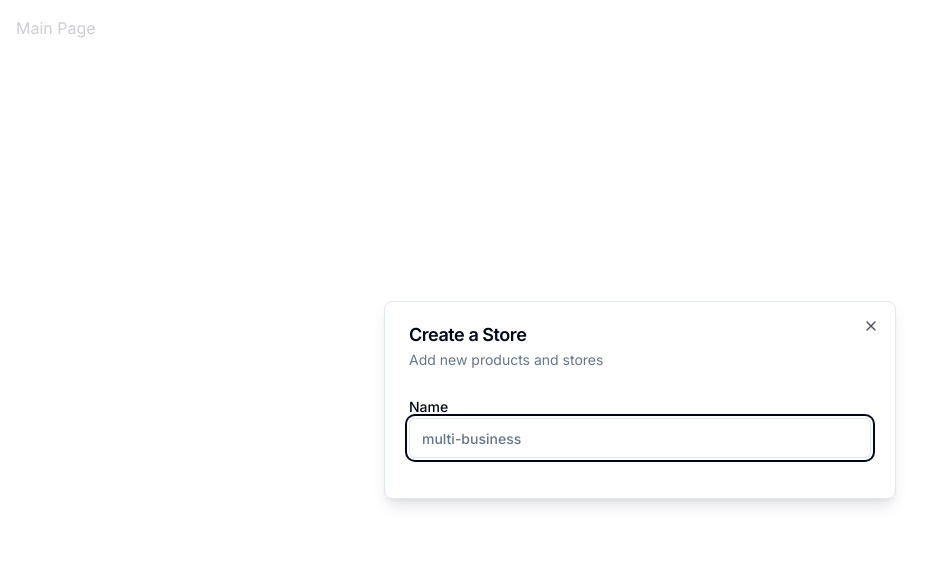
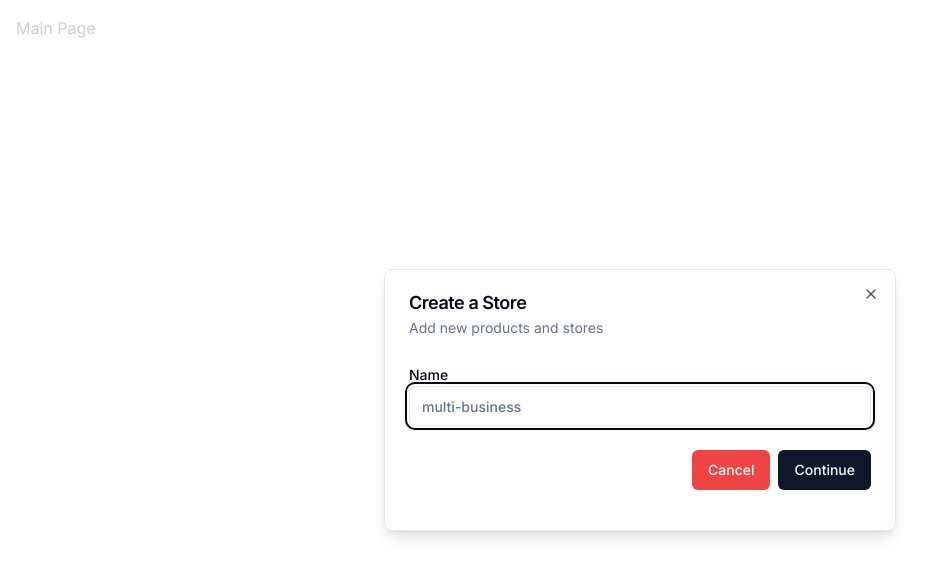
Before and after one commit to Faotu/multi-business-admin, a Next.js app: page / in a window 1280 px wide. Shown: the top 576 px of the page, without its empty margins (0-942 px from the left). Built offline with nearby package versions, Linux system fonts and the light colour scheme.

Commit message:
database and prisma config

```diff
--- a/components/modals/storeModal.tsx
+++ b/components/modals/storeModal.tsx
@@ -5,11 +5,19 @@ import { Modal } from "@/components/ui/modal";
 import * as z from "zod";
 import { useForm } from "react-hook-form";
 import { zodResolver } from "@hookform/resolvers/zod";
-import { Form, FormControl, FormField, FormItem, FormLabel } from "../ui/form";
+import {
+  Form,
+  FormControl,
+  FormField,
+  FormItem,
+  FormLabel,
+  FormMessage,
+} from "../ui/form";
 import { Input } from "../ui/input";
+import { Button } from "../ui/button";
 
 const formSchema = z.object({
-  name: z.string().min(1),
+  name: z.string().min(4),
 });
 
 export const StoreModal = () => {
@@ -22,7 +30,7 @@ export const StoreModal = () => {
     },
   });
   const onSubmit = async (values: z.infer<typeof formSchema>) => {
-    // Create a store code will be here
+    // Apend code to create users and modals in the future
   };
 
   return (
@@ -46,10 +54,18 @@ export const StoreModal = () => {
                       <FormControl>
                         <Input placeholder="multi-business" {...field} />
                       </FormControl>
+                      <FormMessage />
                     </FormLabel>
                   </FormItem>
                 )}
               />
+
+              <div className="pt-6 space-x-2 flex items-center justify-end w-full ">
+                <Button variant="destructive" onClick={storeModal.onClose}>
+                  Cancel
+                </Button>
+                <Button type="submit">Continue</Button>
+              </div>
             </form>
           </Form>
         </div>
--- a/package.json
+++ b/package.json
@@ -11,6 +11,7 @@
   "dependencies": {
     "@clerk/nextjs": "^4.29.2",
     "@hookform/resolvers": "^3.3.4",
+    "@prisma/client": "^5.8.0",
     "@radix-ui/react-dialog": "^1.0.5",
     "@radix-ui/react-label": "^2.0.2",
     "@radix-ui/react-slot": "^1.0.2",
@@ -34,6 +35,7 @@
     "eslint": "^8",
     "eslint-config-next": "14.0.4",
     "postcss": "^8",
+    "prisma": "^5.8.0",
     "tailwindcss": "^3.3.0",
     "typescript": "^5"
   }
```
Also changed, not shown: lib/prismadb.ts (added, +10 -0 lines), 2 other files (tests, documents, lock files or other folders).
